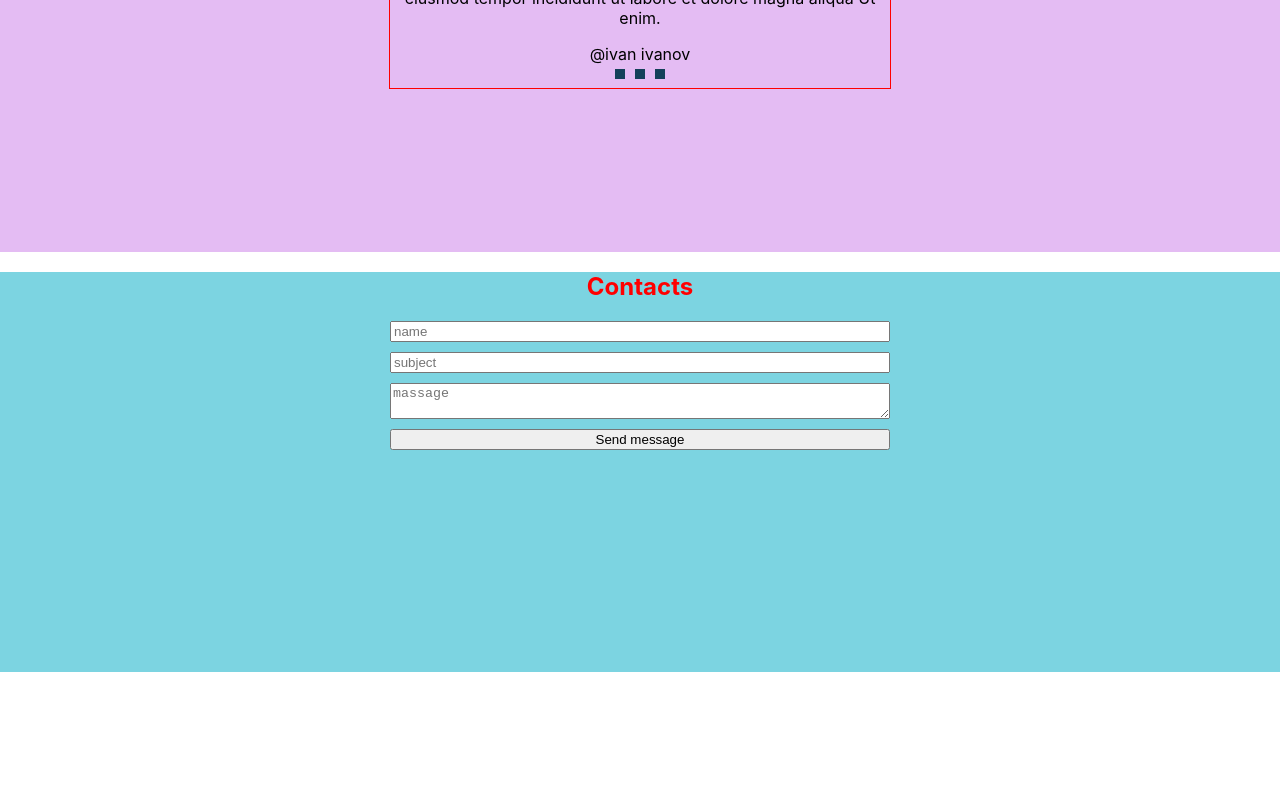
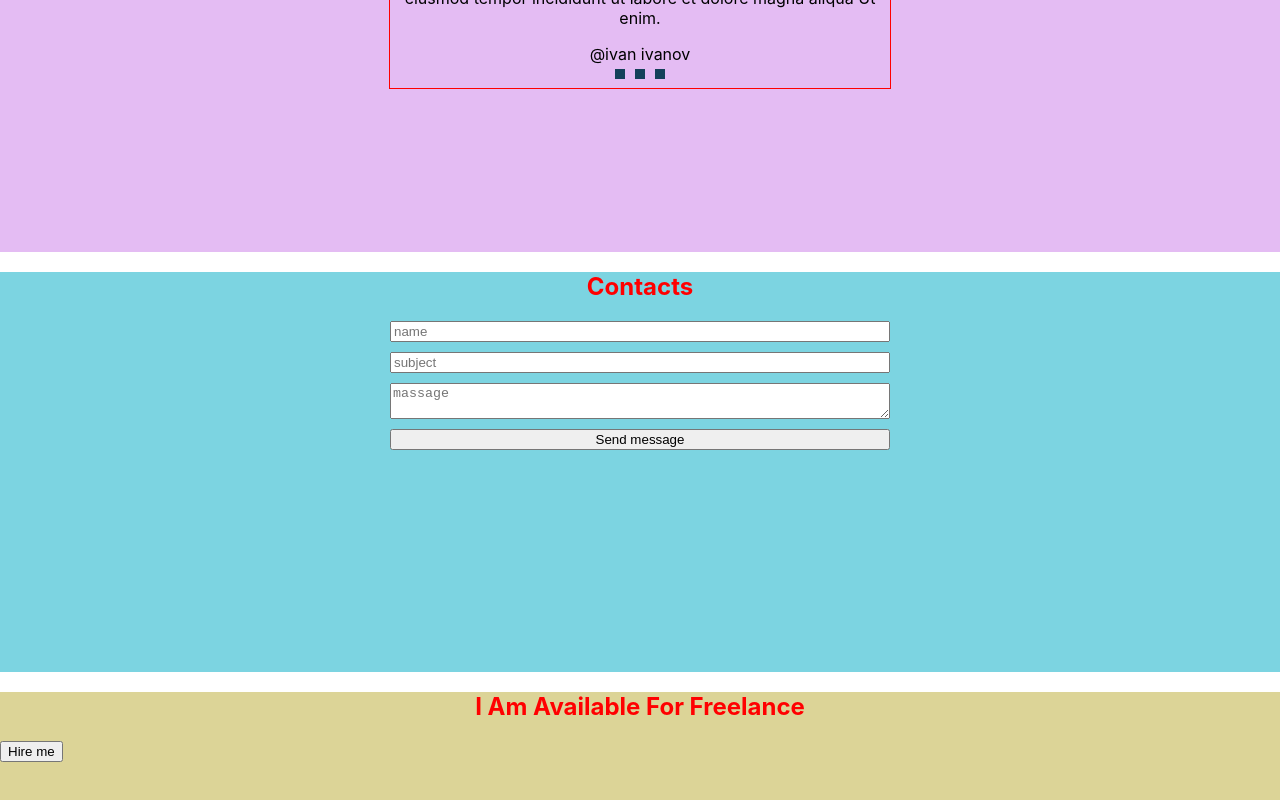
Before and after one commit to GlezovDmitriy/Portfolio, a React app: page / in a window 1280 px wide. Shown: the part 2662-3462 px from the top of the page. Before the commit the page ends 3334 px from the top, so only its background shows below. Built offline with nearby package versions, Linux system fonts and the light colour scheme.

Commit message:
added Slogan section

```diff
--- a/src/App.tsx
+++ b/src/App.tsx
@@ -6,6 +6,7 @@
 import {Works} from "./layout/sections/works/Works";
 import {Testimony} from "./layout/sections/testimony/Testimony";
 import {Contacts} from "./layout/sections/contacts/Contacts";
+import {Slogan} from "./layout/sections/slogan/Slogan";
 
 
 function App() {
@@ -17,6 +18,7 @@
             <Works/>
             <Testimony/>
             <Contacts/>
+            <Slogan/>
         </div>
     );
 }
--- /dev/null
+++ b/src/layout/sections/slogan/Slogan.tsx
@@ -0,0 +1,18 @@
+import React from 'react';
+import styled from "styled-components";
+import {Button} from "../../../components/Button";
+import {SectionTitle} from "../../../components/SectionTitle";
+
+export const Slogan = () => {
+    return (
+        <StyledSlogan>
+            <SectionTitle>I Am Available For Freelance</SectionTitle>
+            <Button>Hire me</Button>
+        </StyledSlogan>
+    );
+};
+
+const StyledSlogan = styled.section`
+  background-color: #dcd497;
+  min-height: 50vh;
+`
```
